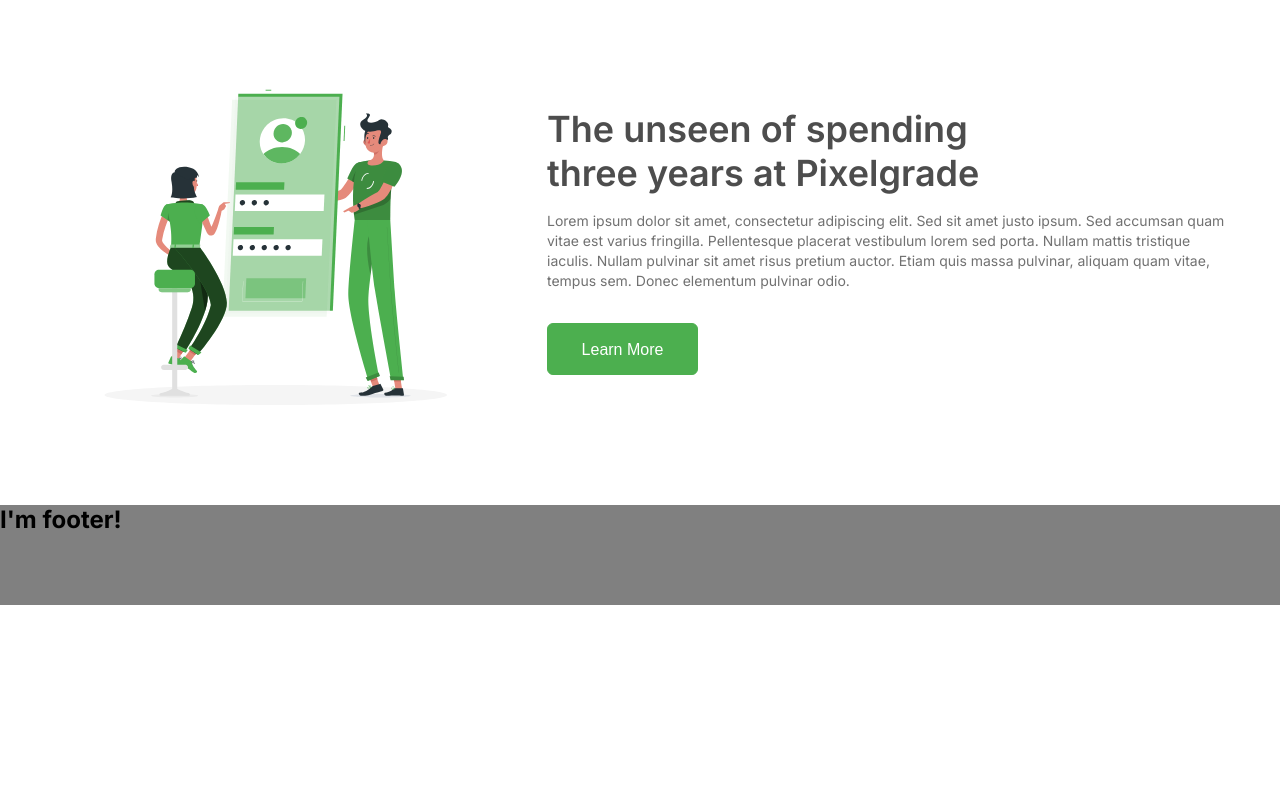
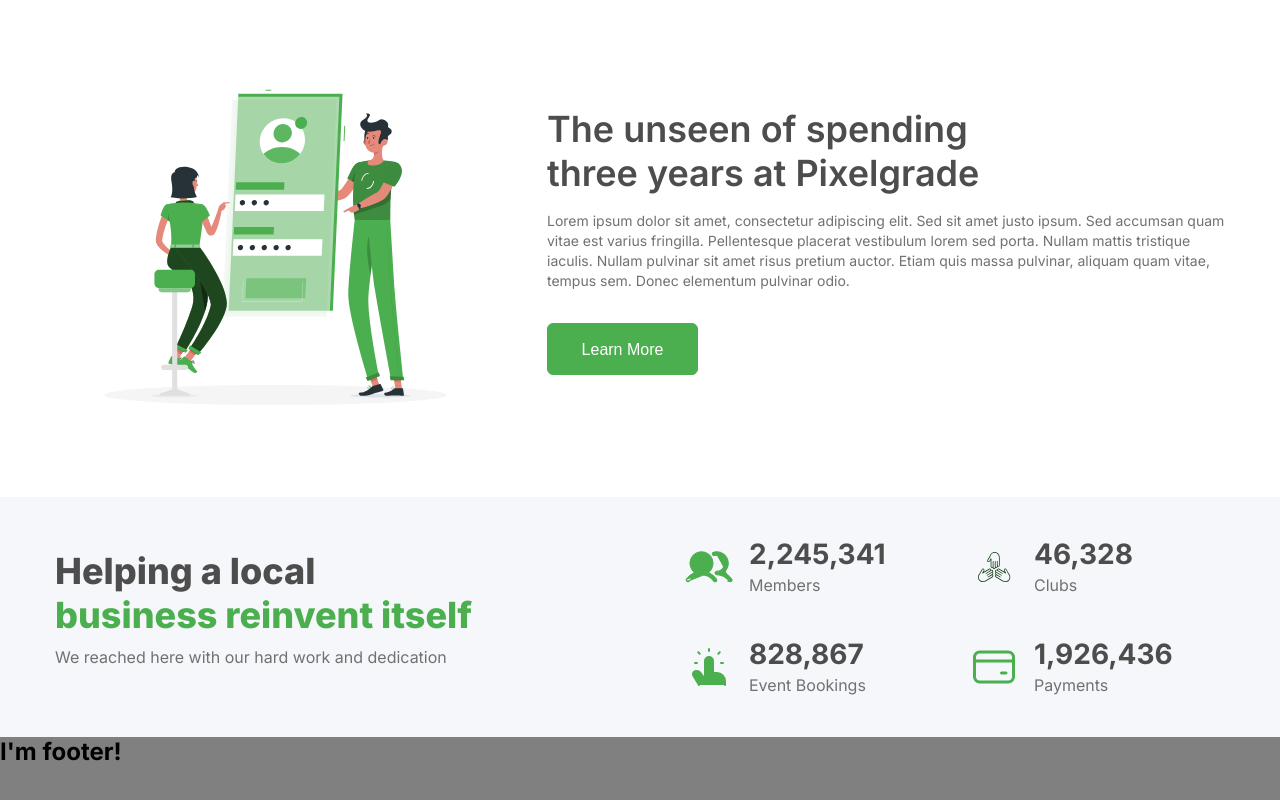
Before and after one commit to YevheniiHlushak/nexcent, a plain HTML site: page index.html in a window 1280 px wide. Shown: the part 1395-2195 px from the top of the page. Before the commit the page ends 2000 px from the top, so only its background shows below. Drawn offline with Linux system fonts and the light colour scheme.

Commit message:
add achievements section and few styles fixes

```diff
--- a/index.html
+++ b/index.html
@@ -61,7 +61,7 @@
         </div>
       </section>
       <!-- clients -->
-      <section class="clients__section section">
+      <section class="section clients__section">
         <div class="_container">
           <h2 class="section__title">Our Clients</h2>
           <p class="section__subtitle">
@@ -139,12 +139,14 @@
               </svg>
               <h3 class="community__card-title">National Associations</h3>
 
-              <p class="community__card-description community__card-description--center">
+              <p
+                class="community__card-description community__card-description--center"
+              >
                 Our membership management software provides full automation of
                 membership renewals and payments
               </p>
             </li>
-            <li class="community__card ">
+            <li class="community__card">
               <svg class="community__card-icon" width="65" height="56">
                 <use href="./img/icons.svg#icon-member-3"></use>
               </svg>
@@ -159,14 +161,79 @@
         </div>
       </section>
       <!-- experience -->
-<section class="section section__experience">
+      <section class="section section--light experience__section">
         <div class="_container section__container">
-    <img src="./img/02.svg" alt="illustration" >
+          <img src="./img/02.svg" alt="illustration" />
           <div class="experience__thumb">
-    <h2 class="section__title experience__title">The unseen of spending three years at Pixelgrade</h2>
-    <p class="section__subtitle experience__subtitle">Lorem ipsum dolor sit amet, consectetur adipiscing elit. Sed sit amet justo ipsum. Sed accumsan quam vitae est varius fringilla. Pellentesque placerat vestibulum lorem sed porta. Nullam mattis tristique iaculis. Nullam pulvinar sit amet risus pretium auctor. Etiam quis massa pulvinar, aliquam quam vitae, tempus sem. Donec elementum pulvinar odio.</p>
-    <button type="button" class="btn experience__btn">Learn More</button>
+            <h2 class="section__title experience__title">
+              The unseen of spending three years at Pixelgrade
+            </h2>
+            <p class="section__subtitle experience__subtitle">
+              Lorem ipsum dolor sit amet, consectetur adipiscing elit. Sed sit
+              amet justo ipsum. Sed accumsan quam vitae est varius fringilla.
+              Pellentesque placerat vestibulum lorem sed porta. Nullam mattis
+              tristique iaculis. Nullam pulvinar sit amet risus pretium auctor.
+              Etiam quis massa pulvinar, aliquam quam vitae, tempus sem. Donec
+              elementum pulvinar odio.
+            </p>
+            <button type="button" class="btn experience__btn">
+              Learn More
+            </button>
           </div>
+        </div>
+      </section>
+      <!-- achievements -->
+
+      <section class="section section--dark achievements__section">
+        <div class="_container section__container">
+          <div class="achievements__wrapper">
+            <h2 class="section__title">
+              Helping a local<br /><span class="accent"
+                >business reinvent itself</span
+              >
+            </h2>
+            <p class="section__subtitle">
+              We reached here with our hard work and dedication
+            </p>
+          </div>
+          <ul class="achievements__list">
+            <li class="achievements__item">
+              <svg class="achievements__icon" width="48" height="48">
+                <use href="./img/icons.svg#icon-achievement-1"></use>
+              </svg>
+              <div class="thumb">
+                <h3 class="achievements__points">2,245,341</h3>
+                <p class="achievements__decription">Members</p>
+              </div>
+            </li>
+            <li class="achievements__item">
+              <svg class="achievements__icon" width="48" height="48">
+                <use href="./img/icons.svg#icon-achievement-2"></use>
+              </svg>
+              <div class="thumb">
+                <h3 class="achievements__points">46,328</h3>
+                <p class="achievements__decription">Clubs</p>
+              </div>
+            </li>
+            <li class="achievements__item">
+              <svg class="achievements__icon" width="48" height="48">
+                <use href="./img/icons.svg#icon-achievement-3"></use>
+              </svg>
+              <div class="thumb">
+                <h3 class="achievements__points">828,867</h3>
+                <p class="achievements__decription">Event Bookings</p>
+              </div>
+            </li>
+            <li class="achievements__item">
+              <svg class="achievements__icon" width="48" height="48">
+                <use href="./img/icons.svg#icon-achievement-4"></use>
+              </svg>
+              <div class="thumb">
+                <h3 class="achievements__points">1,926,436</h3>
+                <p class="achievements__decription">Payments</p>
+              </div>
+            </li>
+          </ul>
         </div>
       </section>
     </main>
--- a/sass/components/_section.scss
+++ b/sass/components/_section.scss
@@ -2,3 +2,13 @@
     padding-top: 40px;
 
 }
+
+.section--light{
+    background-color: #fff;
+    padding-bottom: 40px;
+}
+
+.section--dark {
+    background-color: var(--dark-bg-color);
+    padding-bottom: 40px;
+}
--- /dev/null
+++ b/sass/layout/_achievements.scss
@@ -0,0 +1,35 @@
+.achievements__wrapper {
+  width: 540px;
+}
+
+.achievements__list {
+ width: 540px;
+  display: flex;
+  flex-wrap: wrap;
+  align-items: center;
+  column-gap: 30px;
+  row-gap: 40px;
+}
+
+.achievements__item {
+  display: flex;
+  align-items: center;
+  flex-basis: calc((100% - 30px) / 2);
+  height: 60px;
+}
+
+.achievements__icon {
+  margin-right: 16px;
+}
+
+.achievements__points {
+  font-size: 28px;
+  font-weight: 700;
+  line-height: calc(36 / 28);
+  color: var(--primary-title-color);
+}
+
+.achievements__decription {
+  line-height: calc(26 / 16);
+  color: var(--primary-text-color);
+}
--- a/sass/layout/_module.scss
+++ b/sass/layout/_module.scss
@@ -3,4 +3,5 @@
 @import "./clients";
 @import "./community";
 @import "./experience";
+@import "./achievements";
 @import "./footer";
```
Also changed, not shown: css/main.css, css/main.min.css, 2 other files. Lines whose indentation alone changed are shown as unchanged.
